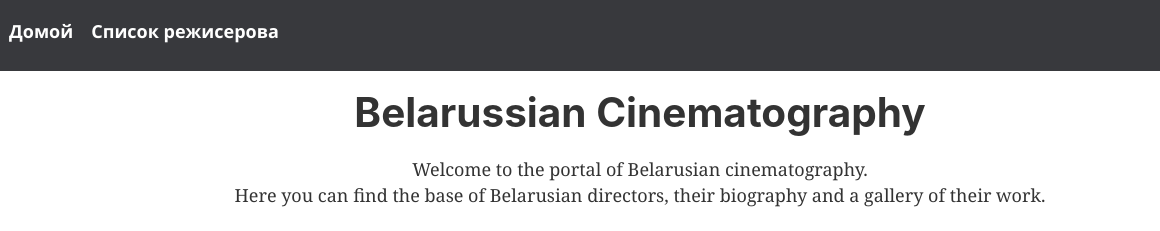
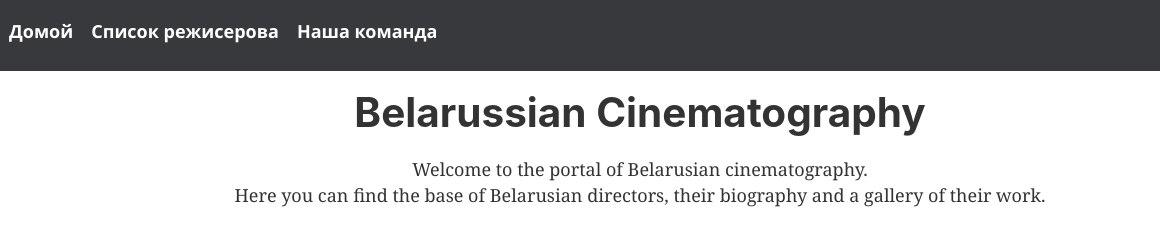
Before and after one commit to devbarden/code-jam-5, a Gatsby site in the folder culture-portal/: page / in a window 1280 px wide. Shown: the top 231 px of the page, 0-1160 px from the left. Built offline with nearby package versions, Linux system fonts and the light colour scheme; Gatsby itself is replaced by a stand-in of ours; grey boxes are pictures that could not be loaded.

Commit message:
feat: add team link to Header

```diff
--- a/culture-portal/src/layouts/Header.js
+++ b/culture-portal/src/layouts/Header.js
@@ -33,6 +33,16 @@ const Header = () => (
                 Список режисерова
               </Link>
             </li>
+              <li className='nav__item'>
+                  <Link className='nav__link'
+                        to="/team"
+                        style={{
+                            textDecoration: `none`,
+                        }}
+                  >
+                      Наша команда
+                  </Link>
+              </li>
           </ul>
           <ul className='language__list'>
             <li className='language__item'>
```
